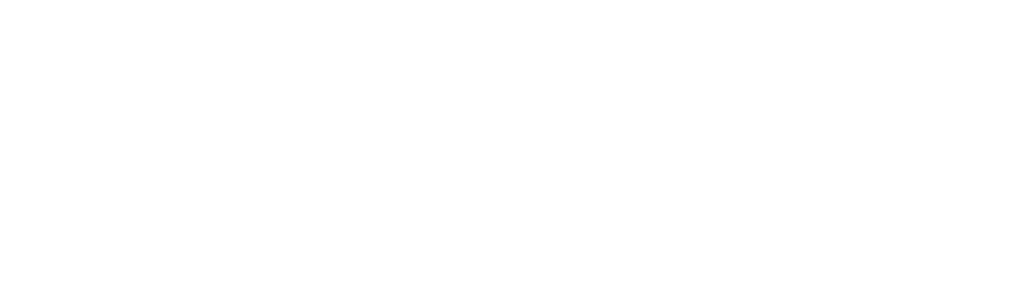
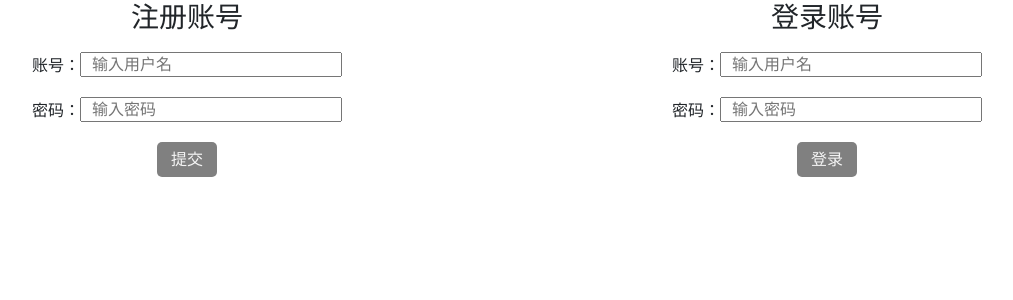
Before and after one commit to imbalich/blogfrontend, a Vue app: page /login in a window 1280 px wide. Before the commit this address had no page. Shown: the top 300 px of the page, without its empty margins (133-1146 px from the left). Built offline with nearby package versions, Linux system fonts and the light colour scheme.

Commit message:
恢复login 新增BlogDetail.vue,增加头图

```diff
--- a/src/components/HomeHeader.vue
+++ b/src/components/HomeHeader.vue
@@ -9,7 +9,7 @@
       <div class="col">
         <nav class="navbar navbar-expand-lg text-center">
           <div class="container-fluid">
-            <a class="navbar-brand" href="#">导航</a>
+            <a class="navbar-brand" href="/">导航</a>
             <button class="navbar-toggler ms-auto" type="button" data-bs-toggle="collapse"
               data-bs-target="#navbarSupportedContent" aria-controls="navbarSupportedContent" aria-expanded="false"
               aria-label="Toggle navigation">
@@ -18,7 +18,9 @@
             <div class="collapse navbar-collapse" id="navbarSupportedContent">
               <ul class="navbar-nav me-auto mb-2 mb-lg-0 navbar-nav-scroll" style="--bs-scroll-height: 100px;">
                 <li class="nav-item">
-                  <a class="nav-link active" aria-current="page" href="#">首页</a>
+                  <router-link to="/" class="nav-link" aria-current="page">
+                    首页
+                  </router-link>
                 </li>
                 <li class="nav-item">
                   <a class="nav-link" href="#">关于</a>
@@ -57,7 +59,7 @@
         <ul class="navbar-nav flex-row flex-warp justify-content-center">
           <li class="nav-item">
             <div v-if="hasLogin" class="dropdown">
-              <img class="rounded-circle" src="头像.jpg" alt="User Avatar" width="40" height="40" id="dropdownMenuButton"
+              <img class="rounded-circle" src="用户头像.jpg" alt="用户头像" width="40" height="40" id="dropdownMenuButton"
                 data-bs-toggle="dropdown" aria-expanded="false">
               <ul class="dropdown-menu text-small" aria-labelledby="dropdownMenuButton">
                 <li><a class="dropdown-item disabled">欢迎: <strong>{{ username }}</strong> !</a></li>
@@ -85,7 +87,7 @@
 </template>
 
 <script>
-import authorization from '@/utils/authorization';
+import authorization from '@/utils/authorization'
 
 export default {
   name: 'HomeHeader',
@@ -94,26 +96,28 @@
     return {
       username: '',
       hasLogin: false,
-      isSuperuser: true,
+      isSuperuser: JSON.parse(localStorage.getItem('isSuperuser.myblog')),
     }
   },
-  mounted() {
-    authorization().then((data) => [this.hasLogin, this.username] = data);
+  mounted () {
+    authorization().then((data) => [this.hasLogin, this.username] = data)
   },
   methods: {
-    logout() {
-      localStorage.clear();
-      window.location.reload(false);
+    logout () {
+      localStorage.clear()
+      window.location.reload(false)
     },
-    refresh() {
-      this.username = localStorage.getItem('username.myblog');
+    refresh () {
+      this.username = localStorage.getItem('username.myblog')
     }
   }
 }
 </script>
 
-<style scoped>.bd-navbar {
+<style scoped>
+.bd-navbar {
   padding: .75rem 0;
   background-color: transparent;
   box-shadow: 0 0.5rem 1rem rgba(0, 0, 0, 0.15), inset 0 -1px 0 rgba(255, 255, 255, 0.15);
-}</style>
+}
+</style>
--- a/src/components/PersonalPanel.vue
+++ b/src/components/PersonalPanel.vue
@@ -1,10 +1,10 @@
 <template>
   <!-- 简介 -->
   <div class="card ">
-    <img src="头像.jpg" width="100%" height="50%" class="card-img-top" alt="User Avatar">
+    <img src="用户头像.jpg" width="100%" height="50%" class="card-img-top" alt="User Avatar">
     <div class="card-body d-flex flex-column">
       <div class="d-flex flex-row">
-        <img class="rounded-circle" src="头像.jpg" alt="User Avatar" width="40" height="40" aria-expanded="false">
+        <img class="rounded-circle" src="用户头像.jpg" alt="User Avatar" width="40" height="40" aria-expanded="false">
         <div class="p-2">
           <h4 class="card-title">imba_lich</h4>
         </div>
--- a/src/composables/articleGrid.js
+++ b/src/composables/articleImage.js
@@ -1,4 +1,4 @@
-export default function articleGrid() {
+export default function articleImage() {
     const imageIfExists = (article) => {
         return _imageIfExists(article)
     };
--- a/src/router/index.js
+++ b/src/router/index.js
@@ -1,11 +1,23 @@
-import {createWebHistory, createRouter} from "vue-router";
-import Home from "@/views/Home.vue";
+import { createWebHistory, createRouter } from "vue-router"
+import Home from "@/views/Home.vue"
+import Login from "@/views/Login.vue"
+import BlogDetail from "@/views/BlogDetail.vue"
 
 const routes = [
   {
-    path:"/",
-    name:"Home",
+    path: "/",
+    name: "Home",
     component: Home,
+  },
+  {
+    path: "/login",
+    name: "Login",
+    component: Login,
+  },
+  {
+    path: "/article/:id",
+    name: "BlogDetail",
+    component: BlogDetail,
   },
 
 ]
@@ -14,6 +26,6 @@
   // https://next.router.vuejs.org/guide/essentials/history-mode.html
   history: createWebHistory(),
   routes,
-});
+})
 
-export default router;
+export default router
--- /dev/null
+++ b/src/views/BlogDetail.vue
@@ -0,0 +1,68 @@
+<template>
+  <HomeHeader />
+
+  <div v-if="article !== null" class="grid-container">
+    <div :style="{ 'background-image': 'url(' + article.avatar.content + ')' }"
+      style="width: 100%; height: 200px;"
+    >
+    </div>
+    <div>
+      <h1 id="title">{{ article.title }}</h1>
+      <p id="subtitle">
+        本文由 {{ article.author.username }} 发布于 {{ formatted_time(article.created) }}
+        <span v-if="isSuperuser">
+          <!-- <router-link :to="{ name: 'ArticleEdit', params: { id: article.id } }">更新与删除</router-link> -->
+          更新与删除
+        </span>
+      </p>
+      <div v-html="article.body_html" class="article-body"></div>
+    </div>
+    <div>
+      <h3>目录</h3>
+      <div v-html="article.toc_html" class="toc"></div>
+    </div>
+  </div>
+
+
+
+  <!-- <Comments :article="article" /> -->
+
+  <HomeFooter />
+</template>
+
+<script>
+import HomeHeader from '@/components/HomeHeader.vue'
+import HomeFooter from '@/components/HomeFooter.vue'
+import articleImage from '@/composables/articleImage.js'
+
+import { ref, onMounted, computed } from 'vue'
+import { useRoute } from 'vue-router'
+import axios from 'axios'
+
+export default {
+  name: 'BlogDetail',
+  components: { HomeHeader, HomeFooter },
+
+  data: function () {
+    return {
+      article: null
+    }
+  },
+  mounted () {
+    axios
+      .get('/api/article/' + this.$route.params.id)
+      .then(response => (this.article = response.data))
+  },
+  methods: {
+    formatted_time: function (iso_date_string) {
+      const date = new Date(iso_date_string)
+      return date.toLocaleDateString()
+    }
+  },
+  computed: {
+    isSuperuser () {
+      return localStorage.getItem('isSuperuser.myblog') === 'true'
+    }
+  },
+}
+</script>
--- /dev/null
+++ b/src/views/Login.vue
@@ -0,0 +1,149 @@
+<template>
+
+    <div id="grid">
+        <div id="signup">
+            <h3>注册账号</h3>
+            <form>
+                <div class="form-elem">
+                    <span>账号：</span>
+                    <input v-model="signupName" type="text" placeholder="输入用户名">
+                </div>
+
+                <div class="form-elem">
+                    <span>密码：</span>
+                    <input v-model="signupPwd" type="password" placeholder="输入密码">
+                </div>
+
+                <div class="form-elem">
+                    <button v-on:click.prevent="signup">提交</button>
+                </div>
+            </form>
+        </div>
+
+        <div id="signin">
+            <h3>登录账号</h3>
+            <form>
+                <div class="form-elem">
+                    <span>账号：</span>
+                    <input v-model="signinName" type="text" placeholder="输入用户名">
+                </div>
+
+                <div class="form-elem">
+                    <span>密码：</span>
+                    <input v-model="signinPwd" type="password" placeholder="输入密码">
+                </div>
+
+                <div class="form-elem">
+                    <button v-on:click.prevent="signin">登录</button>
+                </div>
+            </form>
+        </div>
+    </div>
+
+</template>
+
+<script>
+    import axios from 'axios';
+
+    export default {
+        name: 'Login',
+        components: {},
+        data: function () {
+            return {
+                signupName: '',
+                signupPwd: '',
+                signinName: '',
+                signinPwd: '',
+                signupResponse: null,
+            }
+        },
+        methods: {
+            signup() {
+                const that = this;
+                axios
+                    .post('/api/user/', {
+                        username: this.signupName,
+                        password: this.signupPwd,
+                    })
+                    .then(function (response) {
+                        that.signupResponse = response.data;
+                        alert('用户注册成功，快去登录吧！');
+                    })
+                    .catch(function (error) {
+
+                        alert(error.message);
+
+                        // Handling Error here...
+
+                        // https://github.com/axios/axios#handling-errors
+
+                    });
+            },
+            signin() {
+                const that = this;
+                axios
+                    .post('/api/token/', {
+                        username: that.signinName,
+                        password: that.signinPwd,
+                    })
+                    .then(function (response) {
+                        const storage = localStorage;
+                        // Date.parse(...) 返回1970年1月1日UTC以来的毫秒数
+                        const expiredTime = Date.parse(response.headers.date) + 60 * 100 * 1000;
+                        // 设置 localStorage
+                        storage.setItem('access.myblog', response.data.access);
+                        storage.setItem('refresh.myblog', response.data.refresh);
+                        storage.setItem('expiredTime.myblog', expiredTime);
+                        storage.setItem('username.myblog', that.signinName);
+
+                        // 是否为管理员
+                        axios
+                            .get('/api/user/' + that.signinName + '/')
+                            .then(function (response) {
+                                storage.setItem('isSuperuser.myblog', response.data.is_superuser);
+                                // 路由跳转
+                                that.$router.push({name: 'Home'});
+                            });
+                            // .catch(...)
+                    })
+                // .catch(...)
+            },
+        }
+    }
+</script>
+
+<style scoped>
+
+    #grid {
+        display: grid;
+        grid-template-columns: 1fr 1fr;
+    }
+
+    #signup {
+        text-align: center;
+    }
+
+    #signin {
+        text-align: center;
+    }
+
+    .form-elem {
+        padding: 10px;
+    }
+
+    input {
+        height: 25px;
+        padding-left: 10px;
+    }
+
+    button {
+        height: 35px;
+        cursor: pointer;
+        border: none;
+        outline: none;
+        background: gray;
+        color: whitesmoke;
+        border-radius: 5px;
+        width: 60px;
+    }
+</style>
--- a/vite.config.js
+++ b/vite.config.js
@@ -10,7 +10,8 @@
   ],
   resolve: {
     alias: {
-      '@': fileURLToPath(new URL('./src', import.meta.url))
+      '@': fileURLToPath(new URL('./src', import.meta.url)),
+      '@public':fileURLToPath(new URL('./public', import.meta.url))
     }
   },
   server: {
```
Also changed, not shown: src/components/BlogList.vue (+20 -18 lines), public/用户头像.jpg (renamed from public/头像.jpg).
